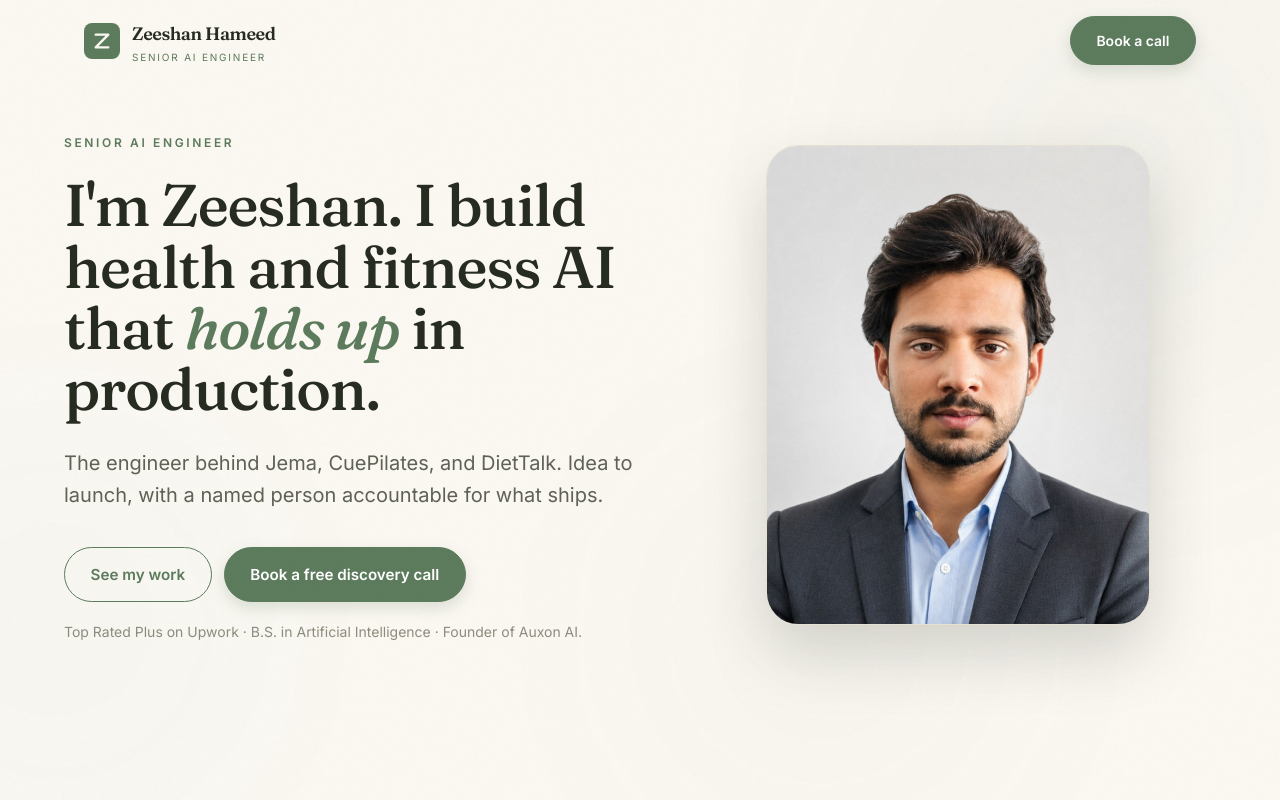
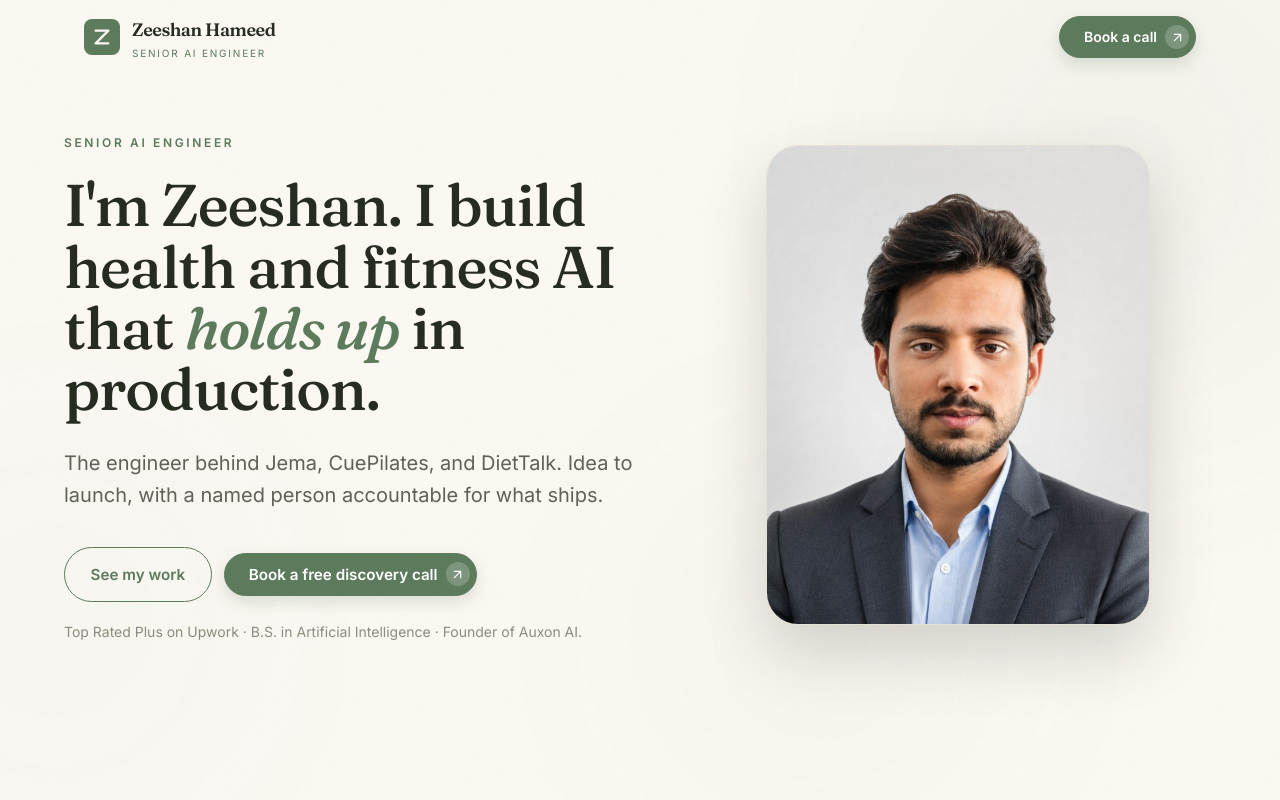
Before and after one commit to r-zeeshan/r-zeeshan, a React (Vite) app: page / in a window 1280 px wide. Shown: the top 800 px of the page. Built offline with nearby package versions, Linux system fonts and the light colour scheme.

Commit message:
Refine card depth and add button-in-button CTA icon

```diff
--- a/src/components/ui/CTAButton.tsx
+++ b/src/components/ui/CTAButton.tsx
@@ -1,4 +1,5 @@
 import { motion } from 'framer-motion';
+import { ArrowUpRight } from 'lucide-react';
 import { cn } from '@/lib/utils';
 import { BOOKING_LINK, CTA_LABEL } from '@/lib/site';
 
@@ -17,6 +18,11 @@ export default function CTAButton({
   size = 'md',
   className,
 }: CTAButtonProps) {
+  const iconTone =
+    variant === 'primary'
+      ? 'bg-white/20 text-white'
+      : 'bg-[var(--sage)]/12 text-[var(--sage-deep)]';
+
   return (
     <motion.a
       href={BOOKING_LINK}
@@ -24,14 +30,23 @@ export default function CTAButton({
       rel="noopener noreferrer"
       whileHover={{ y: -1 }}
       className={cn(
-        'btn',
+        'btn group !pr-1.5',
         variant === 'primary' && 'btn-primary',
         variant === 'light' && 'border-transparent !bg-[var(--cream)] !text-[var(--sage-deep)] hover:!bg-white',
-        size === 'lg' && 'text-base px-7 py-4',
+        size === 'lg' ? '!text-base !py-2.5 !pl-7' : '!py-2 !pl-6',
         className,
       )}
     >
       <span>{label}</span>
+      <span
+        className={cn(
+          'flex items-center justify-center rounded-full transition-transform duration-300 ease-[cubic-bezier(0.32,0.72,0,1)] group-hover:translate-x-0.5 group-hover:-translate-y-0.5',
+          size === 'lg' ? 'w-8 h-8' : 'w-6 h-6',
+          iconTone,
+        )}
+      >
+        <ArrowUpRight size={size === 'lg' ? 17 : 15} strokeWidth={2} />
+      </span>
     </motion.a>
   );
 }
--- a/src/index.css
+++ b/src/index.css
@@ -235,14 +235,16 @@
     border: 1px solid var(--line);
     border-radius: 16px;
     position: relative;
-    box-shadow: 0 1px 2px rgba(var(--shadow-color) / 0.04), 0 8px 24px rgba(var(--shadow-color) / 0.05);
+    box-shadow: 0 1px 2px rgba(var(--shadow-color) / 0.05), 0 12px 28px -8px rgba(var(--shadow-color) / 0.1),
+      0 28px 52px -22px rgba(var(--shadow-color) / 0.09);
     transition: transform 0.3s ease, box-shadow 0.3s ease, border-color 0.3s ease;
   }
 
   .card-hover:hover {
     border-color: var(--sage-soft);
     transform: translateY(-3px);
-    box-shadow: 0 4px 10px rgba(var(--shadow-color) / 0.06), 0 18px 40px rgba(var(--shadow-color) / 0.1);
+    box-shadow: 0 2px 4px rgba(var(--shadow-color) / 0.06), 0 20px 40px -10px rgba(var(--shadow-color) / 0.14),
+      0 44px 72px -32px rgba(var(--shadow-color) / 0.11);
   }
 
   /* ============================================
```
